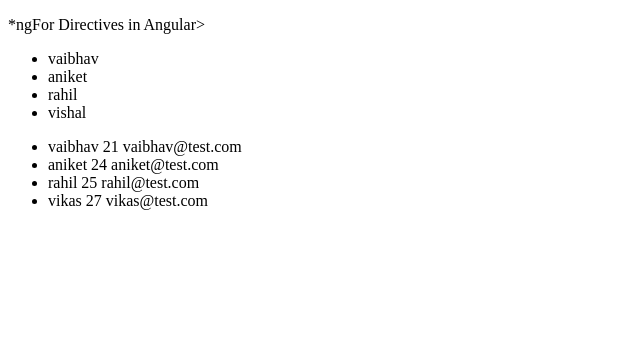
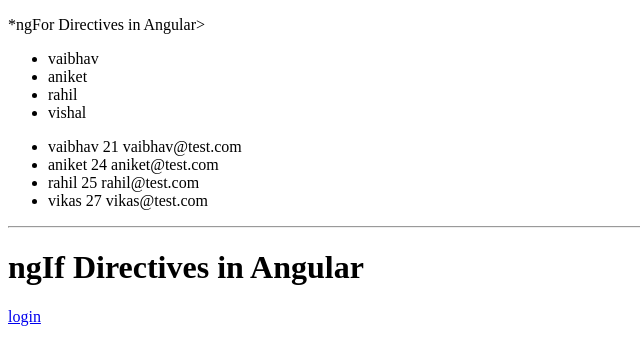
Before and after one commit to vaibhavkate7/Angular-training, an Angular app: page / in a window 1280 px wide. Shown: the top 364 px of the page, without its empty margins (0-640 px from the left). Built offline with nearby package versions, Linux system fonts and the light colour scheme.

Commit message:
learn: learn about ngIf structural diractive

```diff
--- a/src/app/project/project.component.html
+++ b/src/app/project/project.component.html
@@ -11,3 +11,16 @@
     {{student.email}}
   </li>
 </ul>
+
+<hr>
+<h1>ngIf Directives in Angular</h1>
+<div *ngIf="login; else elseBlock">
+  <a href="/">
+    Logout
+  </a>
+</div>
+<ng-template #elseBlock>
+  <a href="/">
+    login
+  </a>
+</ng-template>
--- a/src/app/project/project.component.ts
+++ b/src/app/project/project.component.ts
@@ -1,16 +1,15 @@
 import { Component } from '@angular/core';
-import { NgForOf } from "../../../node_modules/@angular/common/common_module.d-NEF7UaHr";
-import { NgFor } from '@angular/common';
+import { NgForOf,} from "../../../node_modules/@angular/common/common_module.d-NEF7UaHr";
+import { NgFor, NgIf  } from '@angular/common';
 
 @Component({
   selector: 'app-project',
-  imports: [NgFor ],
+  imports: [NgFor,NgIf ],
   templateUrl: './project.component.html',
   styleUrl: './project.component.css'
 })
 export class ProjectComponent {
 student=['vaibhav','aniket','rahil','vishal']
-
 studentsData=[
   {
     name:'vaibhav',
@@ -34,4 +33,6 @@
   }
 ]
 
+  login:boolean=false;
+
 }
```
